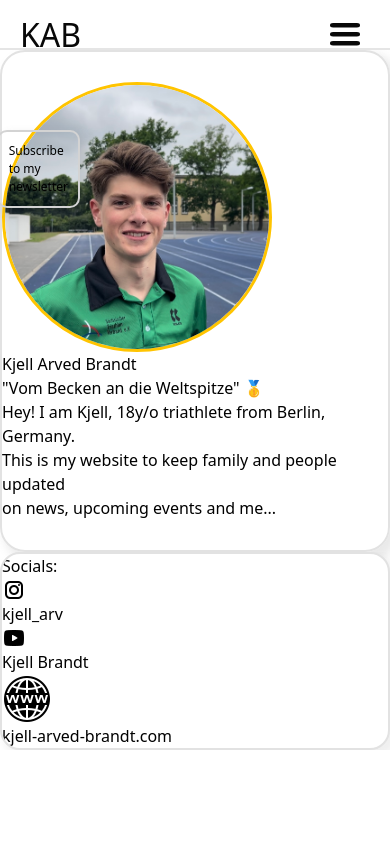
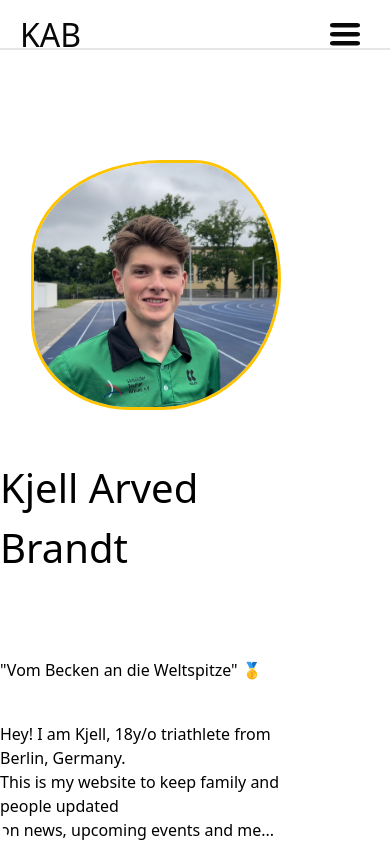
Before and after one commit to kjell-arv/kjellbrandt.io, a React (Vite) app: page / in a window 390 px wide. Shown: the top 844 px of the page. Built offline with nearby package versions, Linux system fonts and the light colour scheme.

Commit message:
updated herosec and responsive design

```diff
--- a/src/components/header.css
+++ b/src/components/header.css
@@ -220,6 +220,27 @@
         font-size: 1.5rem;
         font-weight: 800;
         user-select: none;
+    }
+    .topic-selection-div {
+        width: auto;
+        margin: 0;
+        padding: 0;
+        border: 0;
+    }
+    .topic-selection-div ul {
+        display: flex;
+        flex-direction: row;
+        gap: .9rem;
+        padding: 0;
+        margin: 0;
+        flex-wrap: wrap;
+    }
+    .topic-selection-div ul li {
+        border-right: solid 1px rgb(179, 179, 179);
+        padding-right: 12px;
+    }
+    .topic-selection-div ul li:hover {
+        color: #820000;
     }
 }
 
--- a/src/components/hero.css
+++ b/src/components/hero.css
@@ -1,5 +1,4 @@
-@media screen and (min-height: 700px) and (max-height: 1040px) {
-
+ @media screen and (min-width: 1414px) {
   .herosec {
     height: 800px;
 }
@@ -57,6 +56,46 @@
 }
  }
 
+ @media screen and (min-width: 902px) and (max-width: 1413px) {
+  .herosec {
+    height: 800px;
+  }
+  .portraitImg{
+      height: 270px;
+      width: 270px;
+      object-fit: cover;
+      animation: wobble 5s ease infinite;
+      border: 3px solid rgb(255, 221, 72);
+  }
+  .personalCard {
+      border: 2px solid rgb(226, 226, 226);
+      border-radius: 25px 25px 25px 25px;
+      padding-top: 30px;
+      padding-bottom: 30px;
+      box-shadow: 6px 6px 10px 2px rgba(137, 137, 137, 0.189);
+      margin: 0;
+      width: 80%;
+  }
+  .centre {
+    display: flex;
+    align-items: center;
+  }
+  .socialdiv {
+    border-radius: 20px;
+    border: 2px solid rgb(226, 226, 226);
+    background-color: white;
+    box-shadow: 6px 6px 10px 2px rgba(171, 171, 171, 0.189);
+    height: 70px;
+    right: 20%;
+    top: 530px;
+  }
+  .socialdiv h1 {
+    display: none;
+  }
+
+}
+
+
 
 
 @keyframes moveUpDownD {
@@ -72,12 +111,7 @@
 }
 
 
-@media screen and (min-height: 300px) and (max-height: 699px) {
 
-    .herosec {
-        height: 400px;
-    }
-}
 
 @keyframes wobble {
   0% {
@@ -96,3 +130,112 @@
     border-radius: 50% 50% 50% 50% / 50% 50% 50% 50%;
   }
 }
+
+
+
+
+
+
+@media screen and (max-width: 901px) {
+    .herosec {
+        height: 1000px;
+    }
+    .portraitImg{
+        height: 250px;
+        width: 250px;
+        object-fit: cover;
+        animation: wobble 5s ease infinite;
+        border: 3px solid rgb(255, 221, 72);
+    }
+    .centre {
+      display: flex;
+      align-items: center;
+    }
+    .personalCard {
+        border-radius: 25px 25px 25px 25px;
+        display: flex;
+        flex-direction: column;
+        align-items: center;
+        margin-left: 0;
+        width: 80%;
+        height: auto;
+        gap: 2rem;
+    }
+
+    .personalCard h1 {
+      overflow: hidden;
+    }
+    .rotatedEm {
+        font-size: 30px;
+        position: absolute;
+        top: -7px;
+        right: -35px;
+        animation: moveUpDownD 6.5s ease-in-out infinite;
+        color: rgb(0, 0, 0);
+    }
+
+
+    .newsletterDiv {
+        display: none;
+    }
+    .dotchannel {
+      display: none;
+    }
+    .socialsec {
+      border-radius: 20px;
+      background-color: white;
+      top: 50px;
+      width: 80%;
+      height: 50px;
+      position: absolute;
+      display: flex;
+      flex-direction: column;
+      align-items: center;
+    }
+    .socialdiv {
+      border-radius: 20px;
+      background-color: white;
+      height: auto;
+      width: 100%;
+    }
+    .social {
+      display: flex;
+      flex-direction: column;
+      justify-content: center;
+      margin-top: 1rem;
+    }
+    .socialdiv img {
+      width: 20px;
+      height: 20px;
+    }
+    .socialdiv h1 {
+      display: none;
+    }
+    .personalCard h1 {
+      font-size: 2.5rem;
+    }
+}
+
+@media screen and (max-width: 550px) {
+
+  .socialdiv {
+    display: none;
+  }
+  .centre {
+    padding-top: 110px;
+  }
+  .dotchannel {
+    display: none;
+  }
+  .menutoggle {
+    overflow: hidden;
+  }
+  .personalCard {
+    gap: 3rem;
+  }
+  .pinp {
+    padding-top: 80px;
+    padding-bottom: 40px;
+  }
+
+}
--- a/src/components/hero.jsx
+++ b/src/components/hero.jsx
@@ -32,7 +32,7 @@ function Hero() {
 
   return (
     <section className=' herosec w-screen flex justify-center z-0'>
-      <div className=' w-10/12 pt-48 flex items-start border-r-2 border-l-2 flex-col justify-start'>
+      <div className='centre w-10/12 pt-48 flex items-start border-r-2 border-l-2 flex-col justify-start'>
         <div className=' newsletterDiv bg-amber-100 hover:bg-amber-200'><h2 className=' font-bold'>Subscribe to my newsletter <span className=' rotatedEm '>&#10548;</span></h2></div>
         <div className=' personalCard flex w-8/12 justify-evenly ml-32 bg-white z-20'>
             <div className='dotchannel' />
@@ -41,14 +41,14 @@ function Hero() {
             </div>
             <div className=' flex-col pl-4'>
               <h1 className=' font-bold text-6xl text-center'>Kjell Arved Brandt</h1>
-              <p className=' font-bold text-sm pb-8 italic pt-4 text-center text-gray-700'>"Vom Becken an die Weltspitze" <span className=' text-xl'>&#129351;</span></p>
+              <p className='pinp font-bold text-sm pb-8 italic pt-4 text-center text-gray-700'>"Vom Becken an die Weltspitze" <span className=' text-xl'>&#129351;</span></p>
               <p className='leading-8 text-center pb-4'>Hey! I am <span className=' font-bold'>Kjell</span>, 18y/o triathlete from <span className=' font-bold'>Berlin, Germany</span>. <br /> This is my website to keep family and people updated  <br /> on <span className=' font-bold'>news</span>, <span className=' font-bold'>upcoming events</span> and <span className=' font-bold'>me</span>...</p>
             </div>
         </div>
 
         <div className='socialsec w-full flex z-10'>
         <div className=' socialdiv flex items-end w-6/12 h-60 absolute p-3'>
-            <div className='flex w-full'>
+            <div className=' social flex w-full'>
               <h1 className=' socialh1 text-3xl pt-2 pb-2 font-bold'>Socials:</h1>
               <div className='flex items-center justify-evenly w-full'>
                 <a href="https://www.instagram.com/kjell_arv/" target="_blank" className='flex items-center'><img src={instalogo} alt="" className=' object-contain h-5 mr-2' /><p>kjell_arv</p></a>
```
Lines whose indentation alone changed are shown as unchanged.
